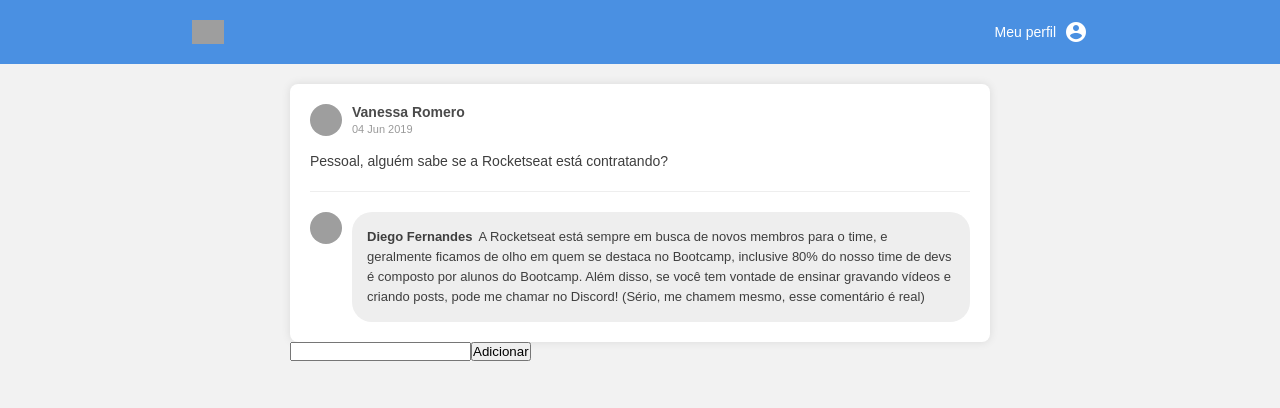
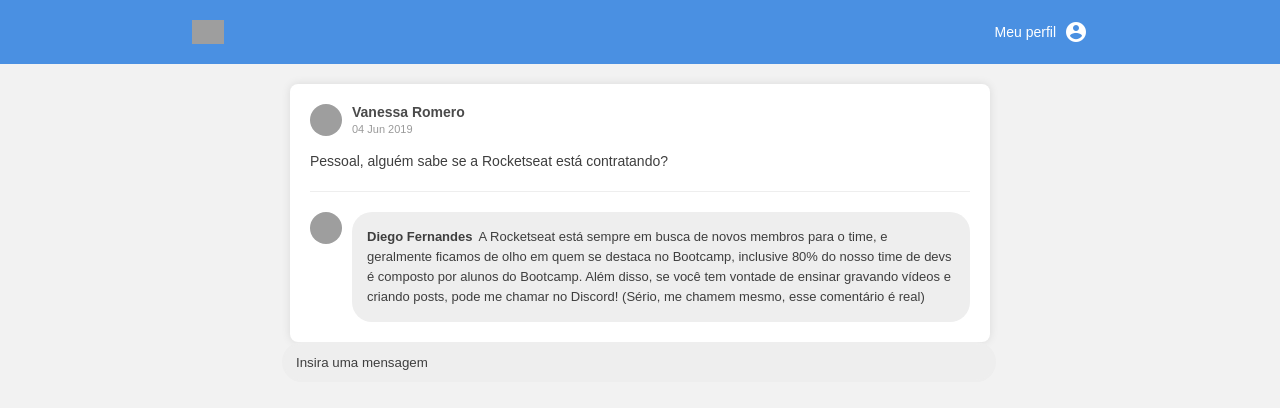
Before and after one commit to lucaslamar/simple-facebook-page, a React app: page / in a window 1280 px wide. Shown: the top 408 px of the page. Built offline with nearby package versions, Linux system fonts and the light colour scheme; grey boxes are pictures that could not be loaded.

Commit message:
estiliza input de comentario

```diff
--- a/src/App.css
+++ b/src/App.css
@@ -130,3 +130,31 @@
   font-weight: bold;
   margin-right: 6px;
 }
+.inputComment {
+  margin-left: -8px;
+  width: 102%;
+  height: 40px;
+  border: 2.5px solid #eeeeee;
+  border-radius: 50px;
+  background-color: #eeeeee;
+  padding-left: 12px;
+}
+.inputComment::placeholder {
+  color: #3e3e3e;
+}
+.inputComment:hover {
+  animation-name: changeBgColor;
+  animation-duration: 1s;
+  animation-timing-function: ease;
+  animation-fill-mode: forwards;
+
+}
+.inputComment:focus {
+  background-color: white;
+}
+
+@keyframes changeBgColor {
+  100% {
+    background-color: white;
+  }
+}
--- a/src/components/PostList.js
+++ b/src/components/PostList.js
@@ -63,13 +63,14 @@
         {posts.map(post => (
           <PostItem key={post.id} {...post} />
         ))}
-         <input
+         <input className="inputComment"
         type="text"
         onKeyDown={this.handleSub}
         onChange={this.handleInputChange}
         value={this.state.newTech}
+        placeholder="Insira uma mensagem"
       />
-      <button type="button" onClick={this.handleSub}>Adicionar</button>
+      {/* <button type="button" onClick={this.handleSub}>Adicionar</button> */}
       </div>
     );
   }
```
